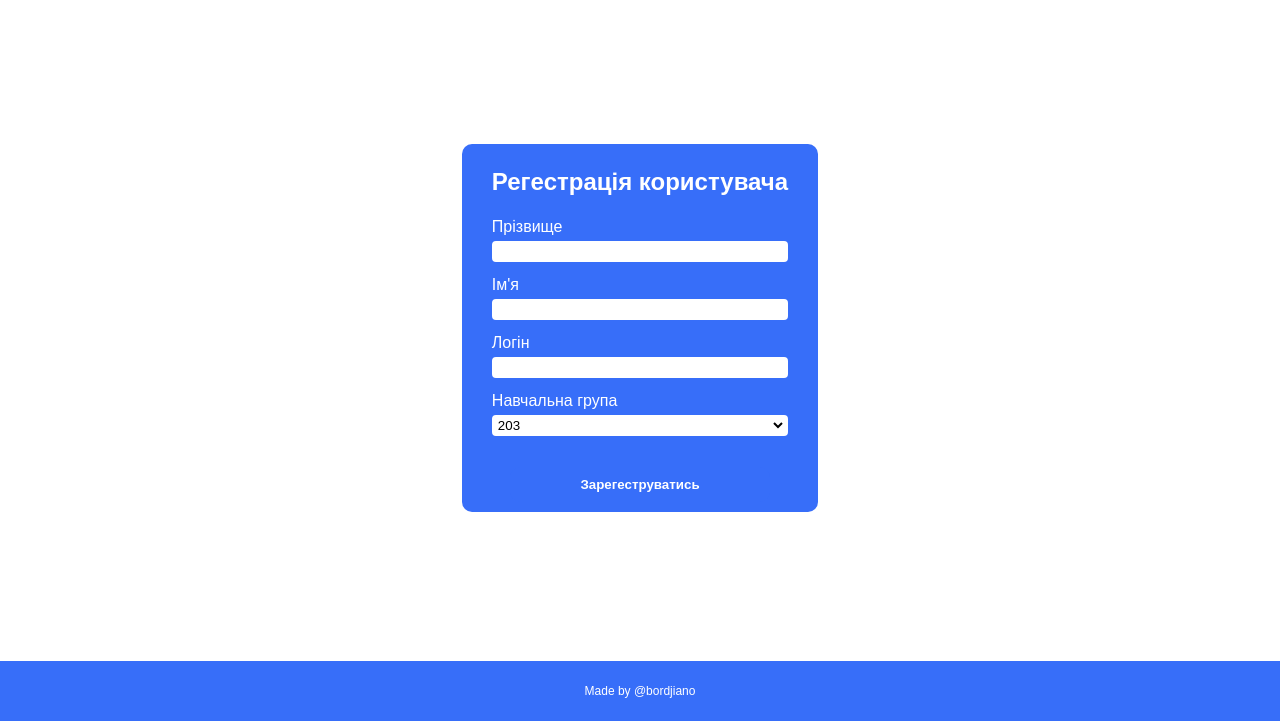
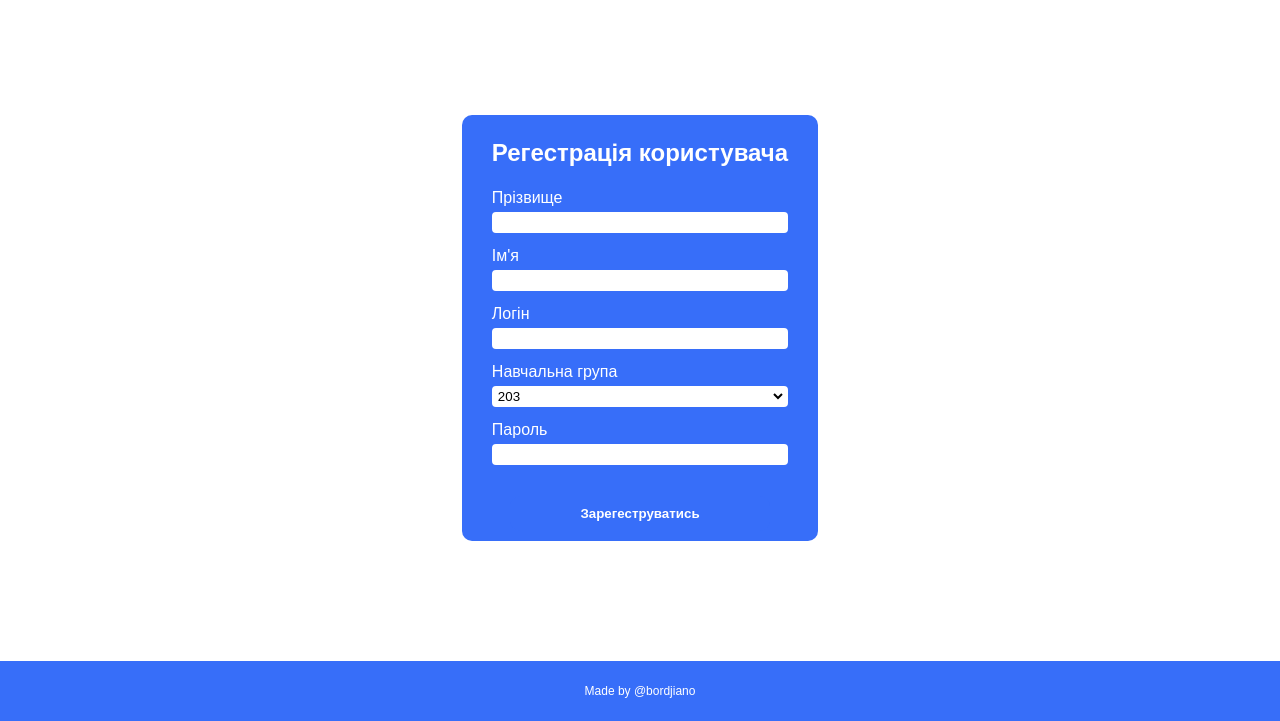
Before and after one commit to Bordjiano/TZRP_WebDev, a plain HTML site: page html/reg.html in a window 1280 px wide. Shown: the part 79-800 px from the top of the page. Drawn offline with Linux system fonts and the light colour scheme.

Commit message:
Add input pass

```diff
--- a/html/reg.html
+++ b/html/reg.html
@@ -50,6 +50,10 @@
                             </select>
                         </div>
                     </div>
+                    <div class="field">
+                        <div class="field-info">Пароль</div>
+                        <div><input class="field-input" type="password"></div>
+                    </div>
 
                 </div>
             </div>
```
